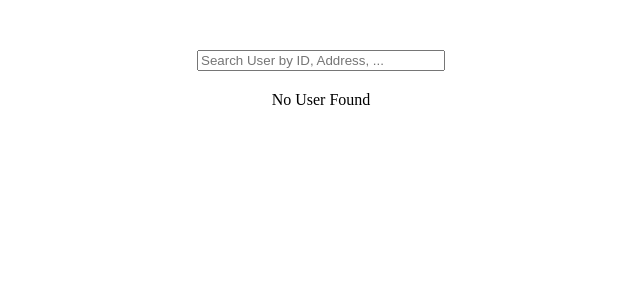
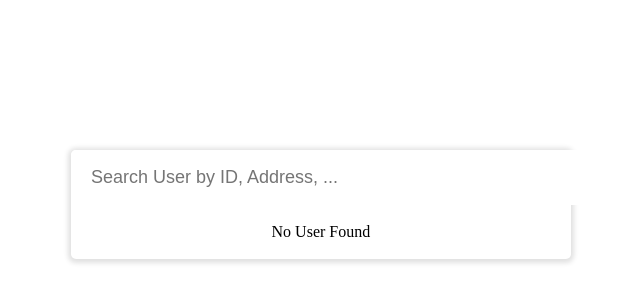
Before and after one commit to sujitchavan/search_garaaz_implement, a React (Create React App) app: page / in a window 1280 px wide. Shown: the top 302 px of the page, without its empty margins (319-959 px from the left). Built offline with nearby package versions, Linux system fonts and the light colour scheme.

Commit message:
implemented remaining test cases

```diff
--- a/src/components/Search.css
+++ b/src/components/Search.css
@@ -1,14 +1,46 @@
 .container {
-    display: flex;
+    /* display: flex;
     flex-direction: column;
-    align-items: center;
-    margin: 50px;
+    align-items: center; */
+    max-width: 500px;
+    margin: 150px auto;
 }
 
-#searchbar {
-    width: 15rem
+.container .search-input {
+    background: white;
+    width: 100%;
+    border-radius: 5px;
+    box-shadow: 0px 1px 5px 3px rgba(0, 0, 0, 0.12);
 }
 
-.usrCard {
-    margin-top: 20px;
+.search-input input {
+    height: 55px;
+    width: 100%;
+    outline: none;
+    border: none;
+    border-radius: 5px;
+    padding: 0 60px 0 20px;
+    font-size: 18px;
 }
+
+.search-input .user-box {
+    padding: 10px 8px;
+    max-height: 280px;
+    overflow-y: auto;
+}
+
+.user-box li {
+    list-style: none;
+    padding: 8px 12px;
+    width: 95%;
+    cursor: default;
+    border-radius: 3px;
+}
+
+.active {
+    background: #efefef;
+}
+
+.txt-center {
+    text-align: center;
+}
--- a/src/components/Search.js
+++ b/src/components/Search.js
@@ -49,16 +49,16 @@ const Search = () => {
 
   return (
     <div className="container">
-      <div>
+      <div className="search-input">
         <input
           type="text"
           placeholder="Search User by ID, Address, ..."
           onChange={handleChange}
           id="searchbar"
         />
-      </div>
-      <div>
-        <UserCard />
+        <div className="user-box">
+          <UserCard />
+        </div>
       </div>
     </div>
   );
--- a/src/components/UserCard.js
+++ b/src/components/UserCard.js
@@ -1,26 +1,83 @@
-import React from "react";
+import React, { useEffect, useState } from "react";
 import { useSelector } from "react-redux";
 import "./Search.css";
 
+const useKeyPress = (targetKey) => {
+  const [keyPressed, setKeyPressed] = useState(false);
+
+  const downHandler = ({ key }) => {
+    if (key === targetKey) {
+      setKeyPressed(true);
+    }
+  };
+
+  const upHandler = ({ key }) => {
+    if (key === targetKey) {
+      setKeyPressed(false);
+    }
+  };
+
+  useEffect(() => {
+    window.addEventListener("keydown", downHandler);
+    window.addEventListener("keyup", upHandler);
+
+    return () => {
+      window.removeEventListener("keydown", downHandler);
+      window.removeEventListener("keyup", upHandler);
+    };
+  });
+
+  return keyPressed;
+};
+
 const UserCard = () => {
   const userData = useSelector((state) => state.userData);
+  const downPress = useKeyPress("ArrowDown");
+  const upPress = useKeyPress("ArrowUp");
+  const [cursor, setCursor] = useState(0);
+  const [hovered, setHovered] = useState(undefined);
+
+  useEffect(() => {
+    if (userData.length && downPress) {
+      setCursor((prevState) =>
+        prevState < userData.length - 1 ? prevState + 1 : prevState
+      );
+    }
+  }, [downPress]);
+
+  useEffect(() => {
+    if (userData.length && upPress) {
+      setCursor((prevState) => (prevState > 0 ? prevState - 1 : prevState));
+    }
+  }, [upPress]);
+
+  useEffect(() => {
+    if (userData.length && hovered) {
+      setCursor(userData.indexOf(hovered));
+    }
+  }, [hovered]);
 
   return (
     <div>
       {userData.length > 0 ? (
         userData.map((val, index) => {
           return (
-            <div className="usrCard" key={index}>
+            <li
+              key={index}
+              className={`${index === cursor ? "active" : ""}`}
+              onMouseEnter={() => setHovered(val)}
+              onMouseLeave={() => setHovered(undefined)}
+            >
               <div>{val.id}</div>
               <div>{val.name}</div>
               <div>{val.items.join(", ")}</div>
               <div>{val.address}</div>
               <div>{val.pincode}</div>
-            </div>
+            </li>
           );
         })
       ) : (
-        <div className="usrCard">No User Found</div>
+        <li className="txt-center">No User Found</li>
       )}
     </div>
   );
```
